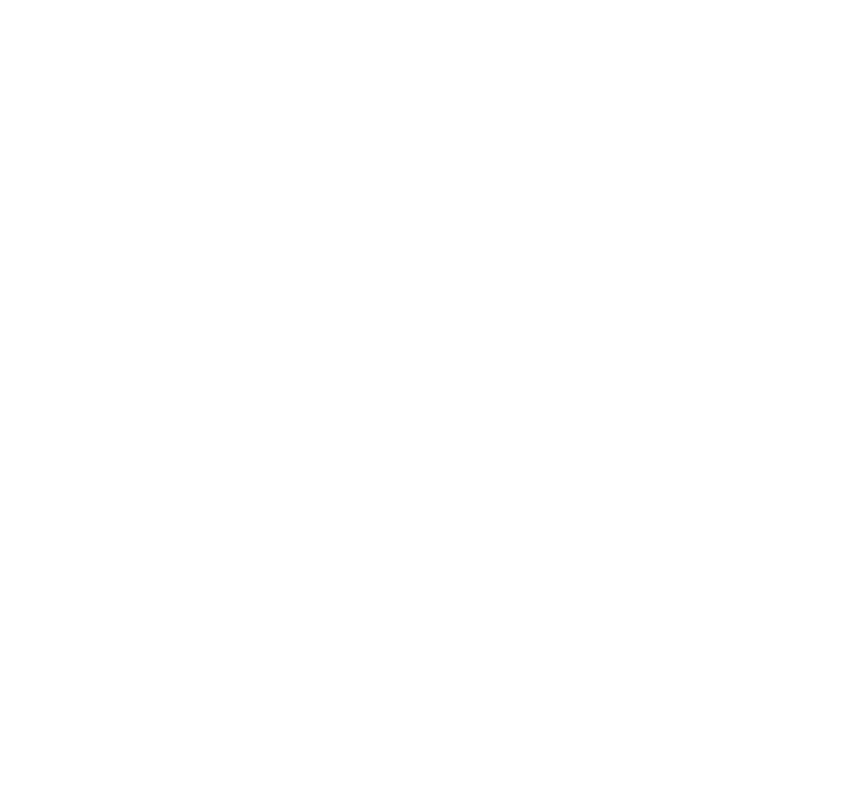
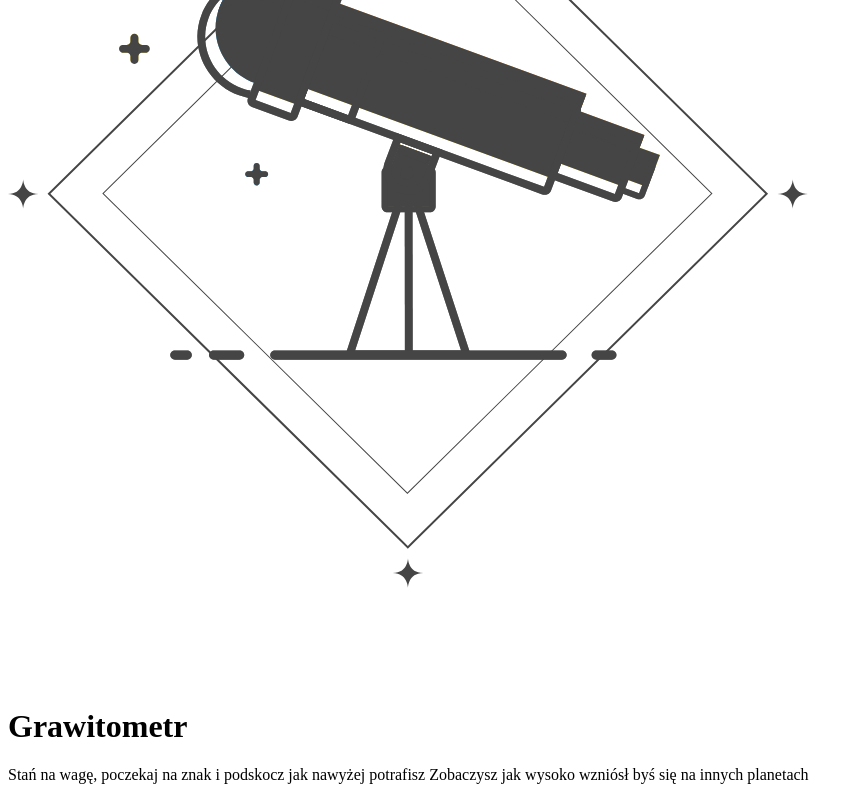
Before and after one commit to TakeMyFeathers/grawitometr_planetarium, a Vue app: page / in a window 1280 px wide. Shown: the part 220-1020 px from the top of the page, without its empty margins (0-862 px from the left). Before the commit the page ends 800 px from the top, so only its background shows below. Built offline with nearby package versions, Linux system fonts and the light colour scheme; the HTML template or start-up script is replaced by a standard one.

Commit message:
Create Home view

```diff
--- a/package.json
+++ b/package.json
@@ -19,6 +19,7 @@
     "@vitejs/plugin-vue": "^4.2.3",
     "autoprefixer": "^10.4.16",
     "postcss": "^8.4.31",
+    "sass": "^1.69.5",
     "tailwindcss": "^3.3.5",
     "typescript": "^5.0.2",
     "vite": "^4.4.4",
--- a/src/views/Home.vue
+++ b/src/views/Home.vue
@@ -1,5 +1,31 @@
 <script setup lang="ts"></script>
 
 <template>
-  <h1>Home View</h1>
+  <div class="flex flex-col text-center items-center px-24">
+    <div class="home-logo">
+      <img class="active-logo" src="/images/active-logo.svg" />
+      <img class="inactive-logo" src="/images/idle-logo.svg" />
+    </div>
+    <h1 class="text-[150px] uppercase tracking-widest">Grawitometr</h1>
+    <p class="text-[75px]">
+      Stań na wagę, poczekaj na znak i podskocz jak nawyżej potrafisz Zobaczysz
+      jak wysoko wzniósł byś się na innych planetach
+    </p>
+  </div>
 </template>
+
+<style scoped lang="scss">
+.home-logo {
+  width: 800px;
+  height: 800px;
+  margin-bottom: 120px;
+  position: relative;
+  display: grid;
+
+  img {
+    grid-area: 1/2;
+    width: 100%;
+    height: 100%;
+  }
+}
+</style>
```
Also changed, not shown: 1 other file (tests, documents, lock files or other folders).
